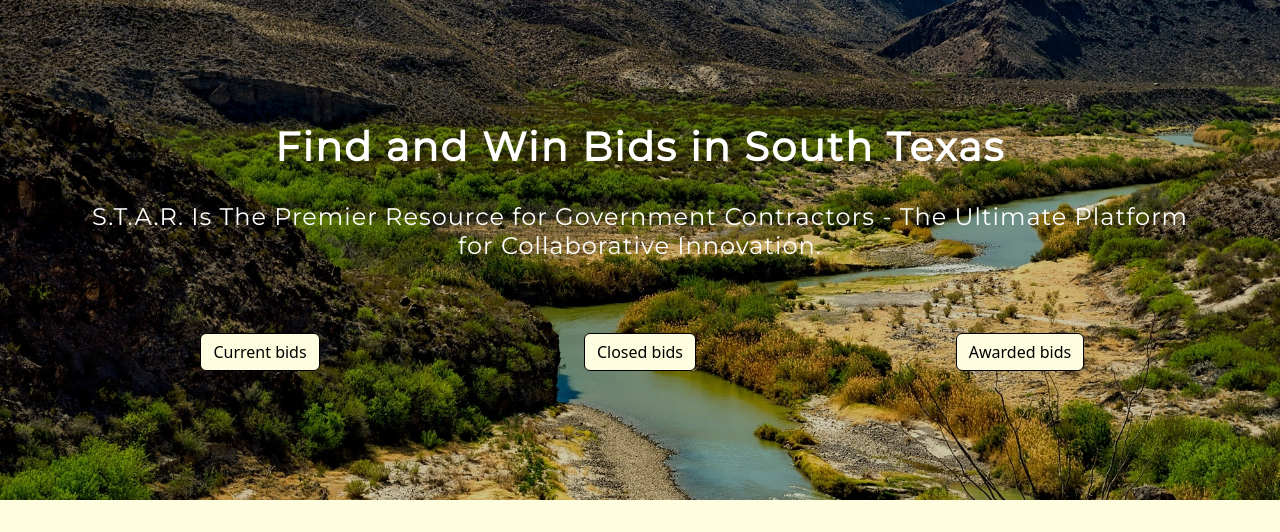
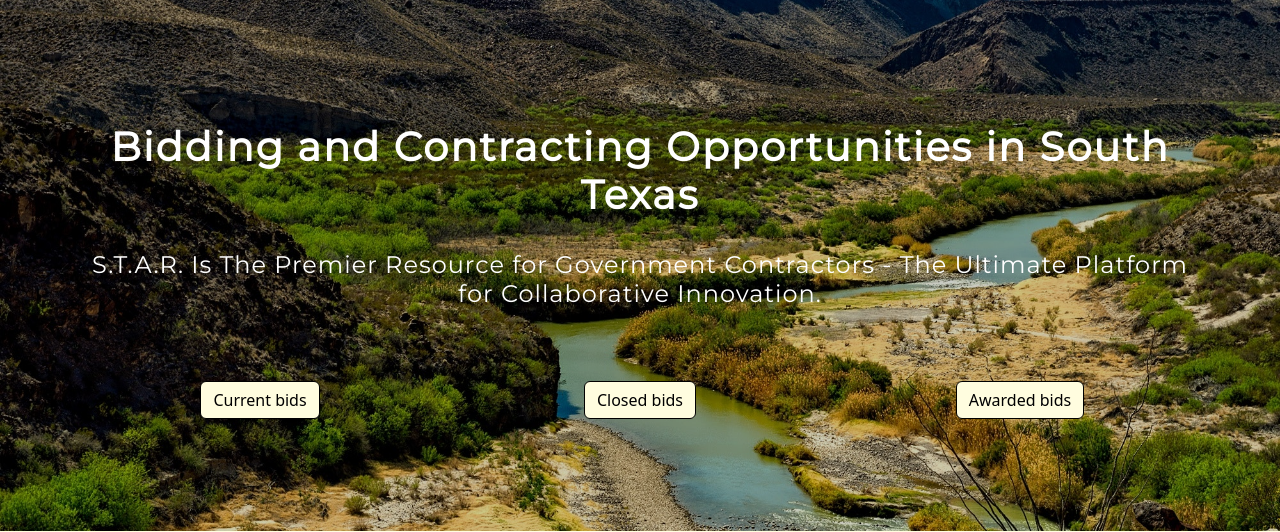
Before and after one commit to bharding216/star, a Python web app: template project/templates/index.html in a window 1280 px wide. Shown: the part 146-678 px from the top of the page. Run offline with Jinja, Linux system fonts and the light colour scheme; the template is opened without the code that fills it, so the values that code supplies are empty; some libraries are stand-ins or nearby versions.

Commit message:
new index.html title

```diff
--- a/project/templates/index.html
+++ b/project/templates/index.html
@@ -81,7 +81,7 @@
         <div class="row mb-3 justify-content-center">
             <div class="col-12">
                 <div class="text-center">
-                    <h1 style="color:white; font-weight: bold; letter-spacing: 2px;" class="pb-4">Find and Win Bids in South Texas</h1>
+                    <h1 style="color:white; font-weight: bold; letter-spacing: 2px;" class="pb-4">Bidding and Contracting Opportunities in South Texas</h1>
                     <h4 style="color:white; font-weight: 300; letter-spacing: 1px;">S.T.A.R. Is The Premier Resource for Government Contractors
                         - The Ultimate Platform for Collaborative Innovation.</h4>
                 </div>
```
